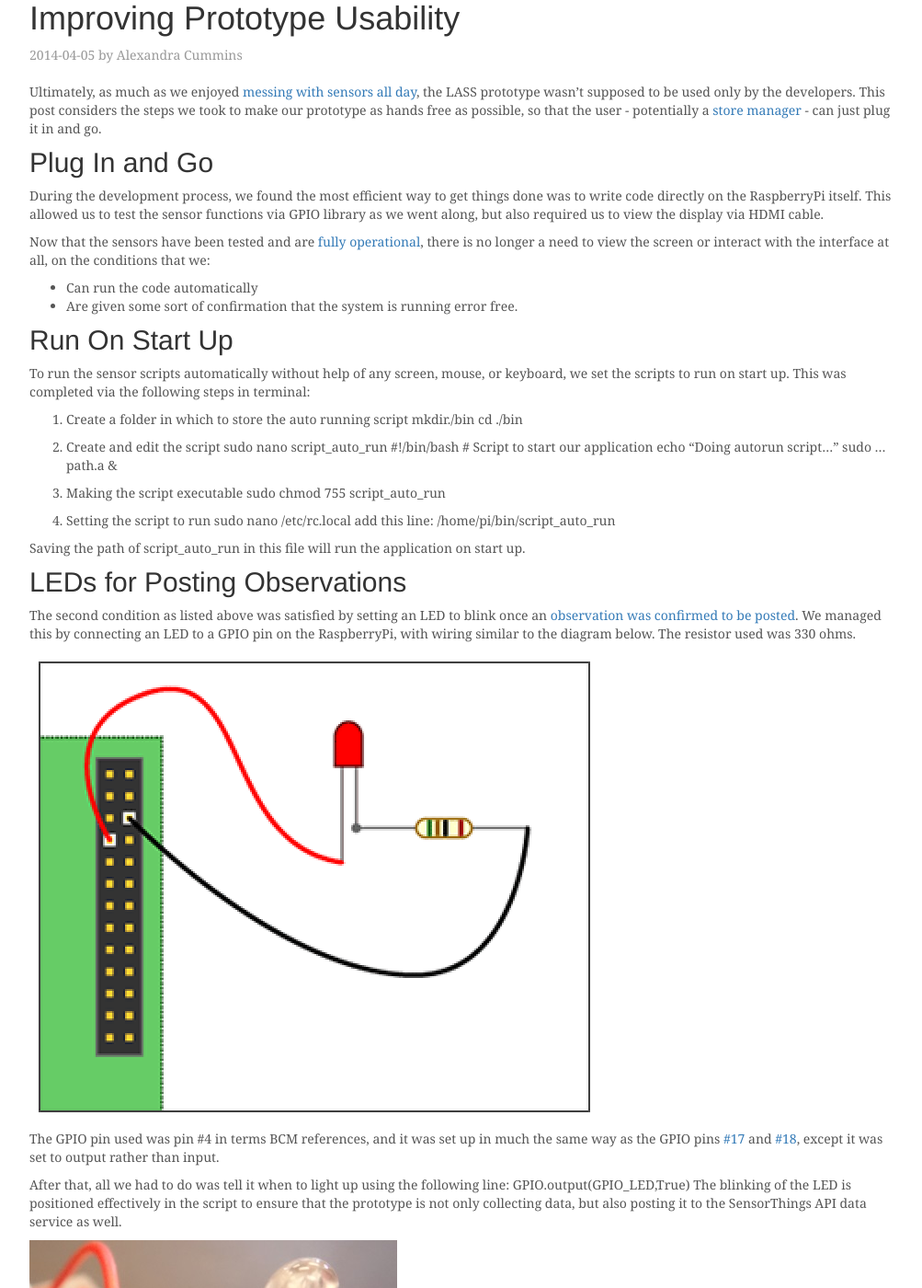
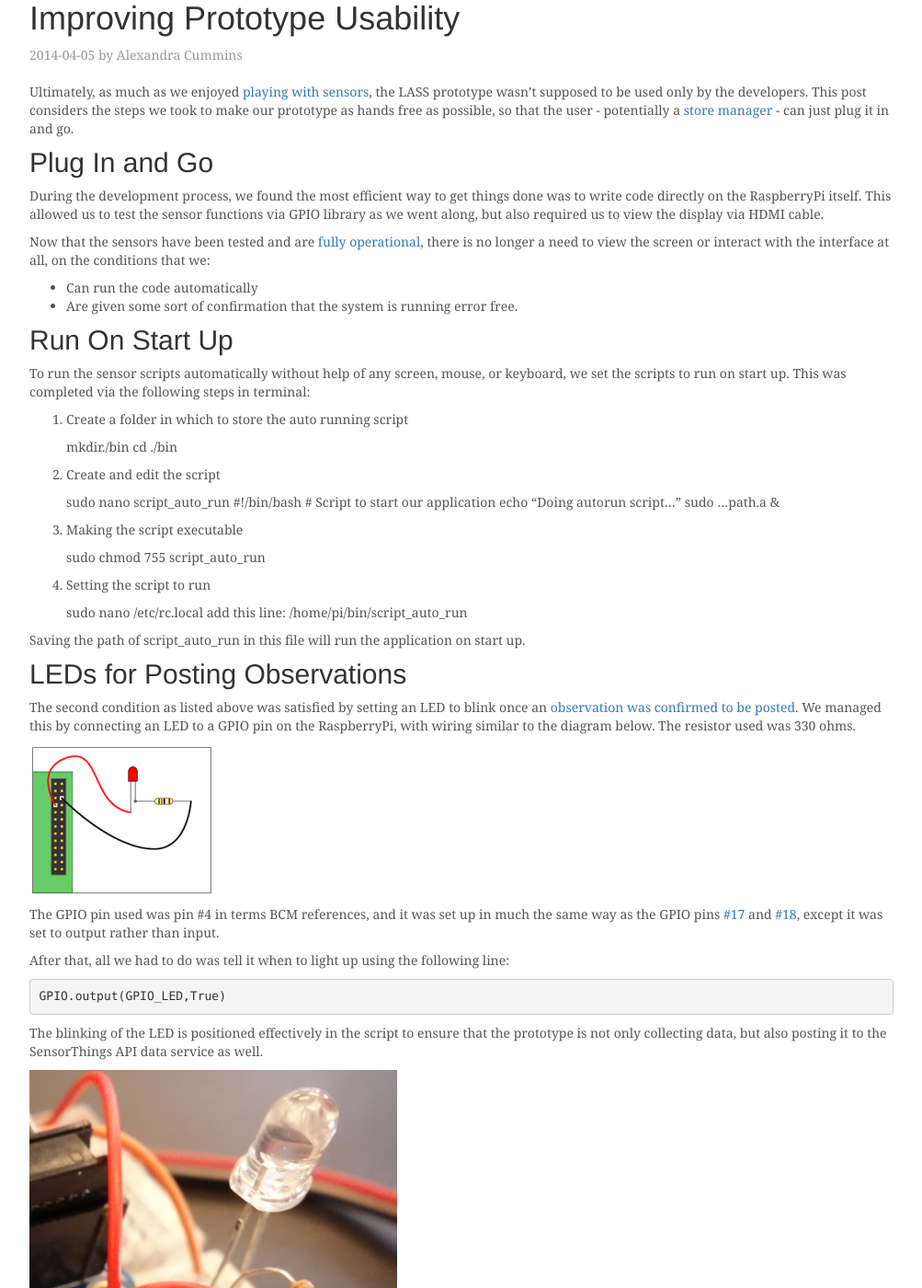
Before and after one commit to ThatGeoGuy/ENGO500, a Jekyll site: the page built from _posts/2014-04-05-Improving-prototype-usability.markdown, in a window 1280 px wide and 1400 px high. Shown: the whole window at 92% size, without its empty margins (138-1141 px from the left). Built offline with Jekyll 4.4.1, drawn with Linux system fonts in a browser that asks for light colours; nearby versions of some CDN libraries.

Commit message:
Updating 2014-04-05-Improving-prototype-usability

```diff
--- a/_posts/2014-04-05-Improving-prototype-usability.markdown
+++ b/_posts/2014-04-05-Improving-prototype-usability.markdown
@@ -4,12 +4,12 @@ layout: post
 title: Improving Prototype Usability
 author: Alexandra Cummins
 
-excerpt: Ultimately, as much as we enjoyed messing with sensors all day, the LASS prototype wasn't supposed to be used only by the developers. This post considers the steps we took to make our prototype as hands free as possible, so that the user - potentially a store manager - can just plug it in and go.
+excerpt: As much as we enjoyed messing with sensors, the LASS prototype wasn't supposed to be used only by the developers. This post considers the steps we took to make our prototype as hands free as possible, so that the user - potentially a store manager - can just plug it in and go.
 ---
 # Improving Prototype Usability
 <p class='blog-post-meta'>{{ page.date | date: "%Y-%m-%d" }} by {{ page.author }}</p>
 
-Ultimately, as much as we enjoyed [messing with sensors all day]({{ site.baseurl }}/2014/04/05/prototype-development-hardware/), the LASS prototype wasn't supposed to be used only by the developers. This post considers the steps we took to make our prototype as hands free as possible, so that the user - potentially a [store manager]({{ site.baseurl }}/2014/04/04/front-end-development-store-viewer/) - can just plug it in and go.
+Ultimately, as much as we enjoyed [playing with sensors]({{ site.baseurl }}/2014/04/05/prototype-development-hardware/), the LASS prototype wasn't supposed to be used only by the developers. This post considers the steps we took to make our prototype as hands free as possible, so that the user - potentially a [store manager]({{ site.baseurl }}/2014/04/04/front-end-development-store-viewer/) - can just plug it in and go.
 
 ##Plug In and Go
 
@@ -26,10 +26,12 @@ Now that the sensors have been tested and are [fully operational](https://encryp
 To run the sensor scripts automatically without help of any screen, mouse, or keyboard, we set the scripts to run on start up.  This was completed via the following steps in terminal:
 
 1. Create a folder in which to store the auto running script
+
 	mkdir./bin
 	cd ./bin
 
 2. Create and edit the script
+
 	sudo nano script_auto_run
 	#!/bin/bash
 	# Script to start our application
@@ -37,9 +39,11 @@ To run the sensor scripts automatically without help of any screen, mouse, or ke
 	sudo ...path.a &
 
 3. Making the script executable
+
 	sudo chmod 755 script_auto_run
 
 4. Setting the script to run
+
 	sudo nano /etc/rc.local
 	add this line:
 	/home/pi/bin/script_auto_run
@@ -56,7 +60,9 @@ The second condition as listed above was satisfied by setting an LED to blink on
 The GPIO pin used was pin #4 in terms BCM references, and it was set up in much the same way as the GPIO pins [#17]({{ site.baseurl }}/2014/04/04/working-with-photo-interrupter/) and [#18]({{ site.baseurl }}/2014/04/04/working-with-a-PIR-motion-sensor/), except it was set to output rather than input.
 
 After that, all we had to do was tell it when to light up using the following line:
+
 	GPIO.output(GPIO_LED,True)
+
 The blinking of the LED is positioned effectively in the script to ensure that the prototype is not only collecting data, but also posting it to the SensorThings API data service as well.
 
 ![LED]({{ site.baseurl }}/images/sensors/ledx.JPG)
```
Also changed, not shown: images/sensors/ledp.PNG.
